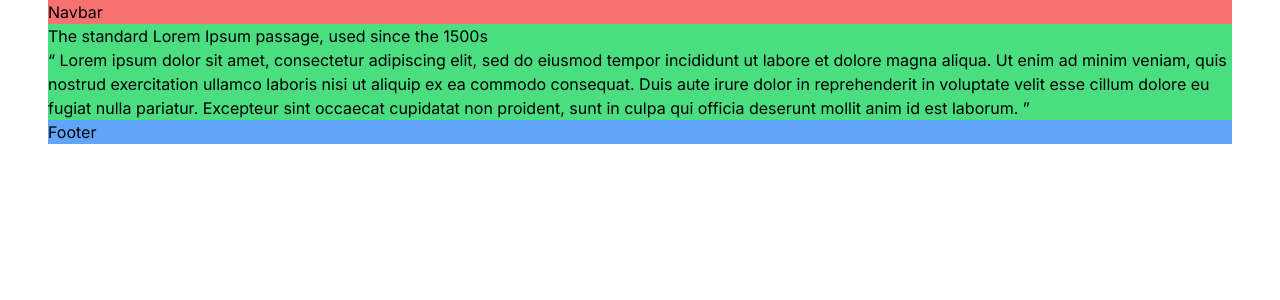
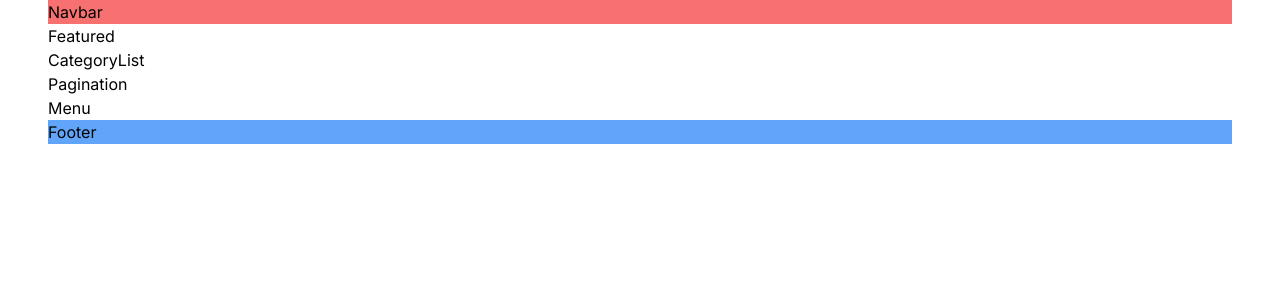
Before and after one commit to martinsuhendra/next-template-app, a Next.js app: page / in a window 1280 px wide. Shown: the top 300 px of the page. Built offline with nearby package versions, Linux system fonts and the light colour scheme.

Commit message:
feat: placing components on home page

```diff
--- a/src/app/page.tsx
+++ b/src/app/page.tsx
@@ -1,16 +1,17 @@
+import CardList from '@/components/CardList'
+import CategoryList from '@/components/CategoryList'
+import Featured from '@/components/Featured'
+import Menu from '@/components/Menu'
+
 export default function Home() {
   return (
-    <main className="bg-green-400">
-      <h1>The standard Lorem Ipsum passage, used since the 1500s</h1>
-      <p>
-        &ldquo; Lorem ipsum dolor sit amet, consectetur adipiscing elit, sed do
-        eiusmod tempor incididunt ut labore et dolore magna aliqua. Ut enim ad
-        minim veniam, quis nostrud exercitation ullamco laboris nisi ut aliquip
-        ex ea commodo consequat. Duis aute irure dolor in reprehenderit in
-        voluptate velit esse cillum dolore eu fugiat nulla pariatur. Excepteur
-        sint occaecat cupidatat non proident, sunt in culpa qui officia deserunt
-        mollit anim id est laborum. &rdquo;
-      </p>
+    <main>
+      <Featured />
+      <CategoryList />
+      <div>
+        <CardList />
+        <Menu />
+      </div>
     </main>
   )
 }
--- a/src/components/CardList.tsx
+++ b/src/components/CardList.tsx
@@ -1,5 +1,11 @@
+import Pagination from './Pagination'
+
 function CardList() {
-  return <div>CardList</div>
+  return (
+    <div>
+      <Pagination />
+    </div>
+  )
 }
 
 export default CardList
```
